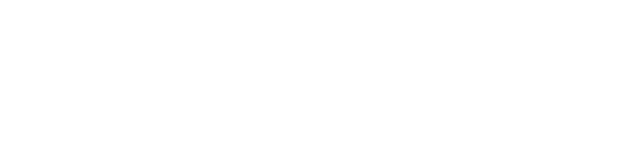
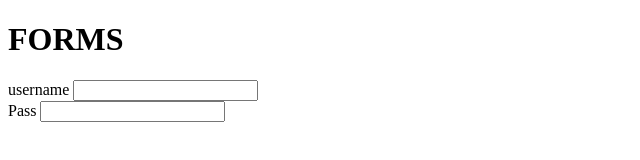
Before and after one commit to AntoanSarafski/HTML-Structure, a plain HTML site: page index.html in a window 1280 px wide. Shown: the whole page, without its empty margins (0-640 px from the left). Drawn offline with Linux system fonts and the light colour scheme.

Commit message:
Standard username-password form.

```diff
--- a/index.html
+++ b/index.html
@@ -1,12 +1,28 @@
 <!DOCTYPE html>
 <html lang="en">
+
 <head>
     <meta charset="UTF-8">
     <meta http-equiv="X-UA-Compatible" content="IE=edge">
     <meta name="viewport" content="width=device-width, initial-scale=1.0">
     <title>Document</title>
 </head>
+
 <body>
+    <h1>FORMS</h1>
+
+    <form action="">
+        <div>
+            <label for="username">username</label>
+            <input id="username" type="text">
+        </div>
+
+        <div>
+            <label for="password">Pass</label>
+            <input id="password" type="password">
+        </div>
+    </form>
 
 </body>
+
 </html>
```
